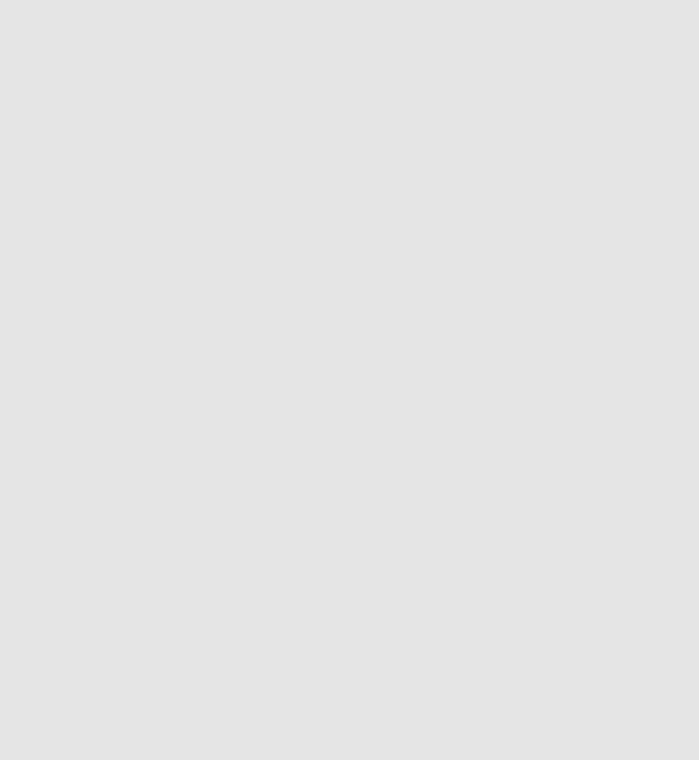
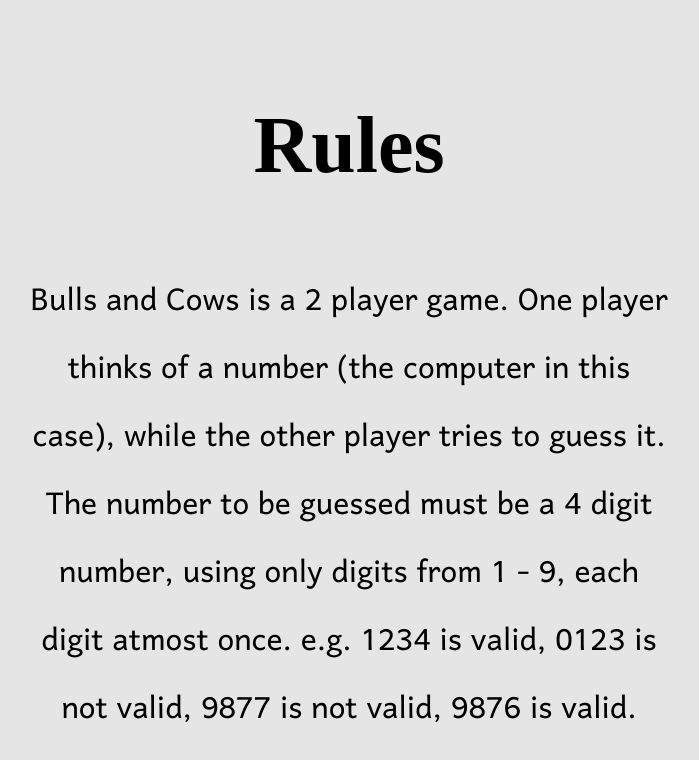
Before and after one commit to asen-krasimirov/bulls-cows, a React (Create React App) app: page /rules in a window 1280 px wide. Before the commit this address had no page. Shown: the top 760 px of the page, without its empty margins (291-990 px from the left). Built offline with nearby package versions, Linux system fonts and the light colour scheme; a web font is replaced by a local one.

Commit message:
adding rules page

```diff
--- a/public/index.html
+++ b/public/index.html
@@ -24,7 +24,7 @@
       work correctly both with client-side routing and a non-root public URL.
       Learn how to configure a non-root public URL by running `npm run build`.
     -->
-    <title>Bulls &Cows</title>
+    <title>Bulls & Cows</title>
   </head>
   <body>
     <noscript>You need to enable JavaScript to run this app.</noscript>
--- a/src/App.js
+++ b/src/App.js
@@ -7,6 +7,7 @@ import { AttachGuessContext } from './contexts/GuessContext';
 
 import HomePage from './components/HomePage';
 import GamePage from './components/GamePage';
+import RulesPage from './components/RulesPage';
 
 function App() {
     return (
@@ -15,6 +16,7 @@ function App() {
                 <Routes>
                     <Route path="/" element={<HomePage />} />
                     <Route path="/game" element={<GamePage />} />
+                    <Route path="/rules" element={<RulesPage />} />
                 </Routes>
 
             </main>
--- a/src/components/GamePage/GamePage.css
+++ b/src/components/GamePage/GamePage.css
@@ -5,6 +5,7 @@
 .feedback-output {
     display: flex;
     justify-content: space-evenly;
+    width: 100%;
 }
 
 .feedback-output > p {
--- a/src/components/GamePage/GamePage.js
+++ b/src/components/GamePage/GamePage.js
@@ -52,9 +52,9 @@ function GamePage() {
         }
     }
 
-    const validateNumberGuessData = number => {
+    // const validateNumberGuessData = number => {
 
-    }
+    // }
 
     const feedBackDisplay = (
         <section className="feedback-output">
--- a/src/components/HomePage/HomePage.js
+++ b/src/components/HomePage/HomePage.js
@@ -7,10 +7,9 @@ function HomePage() {
 
             <section className="btn-holder">
 
-                {/* <a href="./game.html" className="main-btn">Play</a> */}
                 <Link to="/game" className="main-btn">Play</Link>
-                <a href="#" className="main-btn">Rules</a>
-                <a href="#" className="main-btn">Some other</a>
+                <Link to="/rules" className="main-btn">Rules</Link>
+                {/* <a href="#" className="main-btn">Some other </a> */}
             </section>
         </>
     );
--- /dev/null
+++ b/src/components/RulesPage/RulesPage.css
@@ -0,0 +1,12 @@
+.rules-holder {
+    width: 50%;
+}
+
+/* responsive-css */
+
+@media all and (max-width: 600px) {
+    .rules-holder {
+        width: 90%;
+        font-size: 2em;
+    }
+}
--- /dev/null
+++ b/src/components/RulesPage/RulesPage.js
@@ -0,0 +1,14 @@
+import './RulesPage.css';
+
+function RulesPage() {
+    return (
+        <>
+            <h2 className="sub-title">Rules</h2>
+            <p className="text-holder rules-holder">
+                Bulls and Cows is a 2 player game. One player thinks of a number (the computer in this case), while the other player tries to guess it. The number to be guessed must be a 4 digit number, using only digits from 1 - 9, each digit atmost once. e.g. 1234 is valid, 0123 is not valid, 9877 is not valid, 9876 is valid.
+            </p>
+        </>
+    );
+}
+
+export default RulesPage;
--- /dev/null
+++ b/src/components/RulesPage/index.js
@@ -0,0 +1 @@
+export { default } from './RulesPage';
--- a/src/index.css
+++ b/src/index.css
@@ -12,9 +12,6 @@
     flex-direction: column;
     justify-content: space-between;
     align-items: center;
-
-    /* height: 100%; */
-    /* min-height: 110vh; */
 }
 
 body {
@@ -25,6 +22,13 @@ body {
 
     color: #000000;
     background: #E5E5E5;
+}
+
+.content-container {
+    display: flex;
+    flex-direction: column;
+    justify-content: space-between;
+    align-items: center;
 }
 
 .main-title {
```
Also changed, not shown: src/contexts/GuessContext.js (+0 -30 lines).
